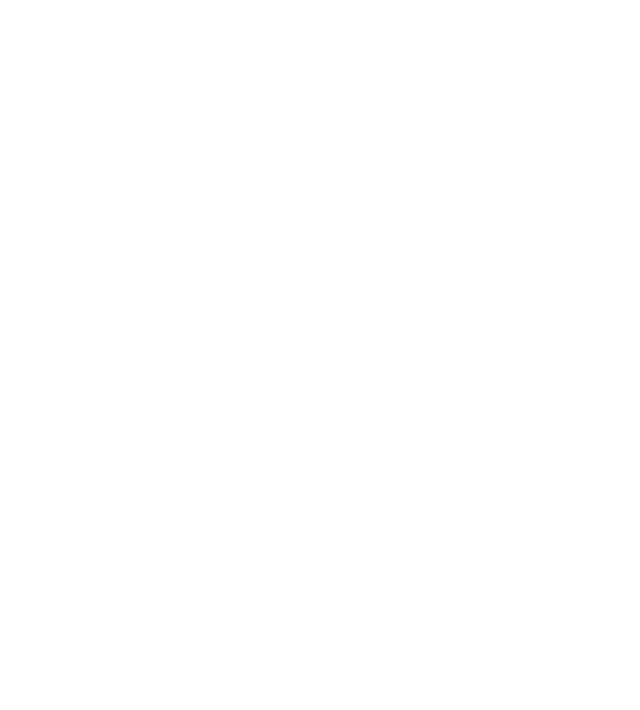
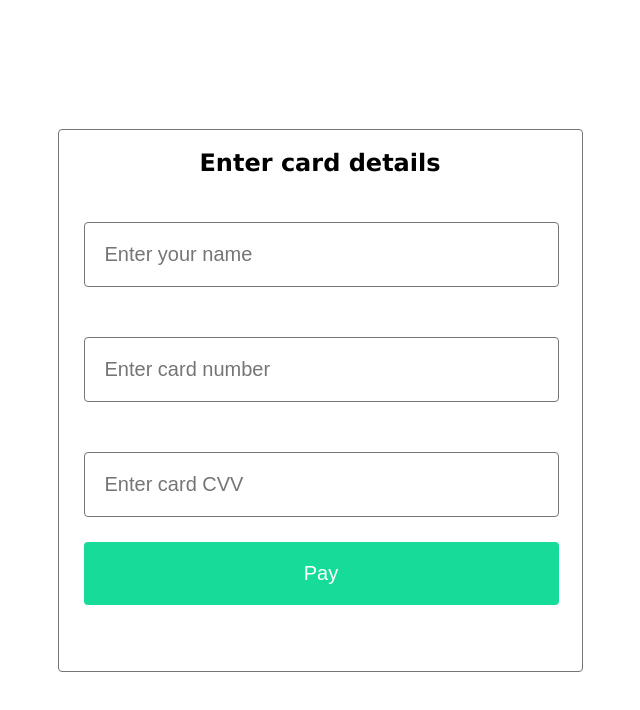
Before and after one commit to ianapavlycheva/restaurant-ordering-app, a plain HTML site: page index.html in a window 1280 px wide. Shown: the whole page, without its empty margins (320-960 px from the left). Drawn offline with Linux system fonts and the light colour scheme.

Commit message:
Add modal

```diff
--- a/index.css
+++ b/index.css
@@ -1,3 +1,48 @@
+* {
+  box-sizing: border-box;
+}
+
 body {
   margin: 0;
 }
+
+.modal {
+  /* display: none; */
+  position: fixed;
+  right: 0;
+  left: 0;
+  top: 0;
+  bottom: 0;
+  margin: auto;
+  height: 543px;
+  width: 525px;
+  border: 1px solid #757575;
+  border-radius: 4px;
+  background-color: #ffffff;
+  text-align: center;
+  font-family: Verdana, sans-serif;
+}
+
+.modal-btn {
+  padding: 20px 24px;
+  cursor: pointer;
+  background-color: #16db99;
+  color: #ffffff;
+  font-size: 20px;
+  border-radius: 4px;
+  border: none;
+  font-weight: 700px;
+  width: 475px;
+  margin-left: 25px;
+  margin-right: 25px;
+}
+
+input {
+  margin-top: 10px;
+  border: 1px solid #757575;
+  padding: 20px;
+  width: 475px;
+  border-radius: 4px;
+  margin: 25px 25px 25px 25px;
+  font-size: 20px;
+}
--- a/index.html
+++ b/index.html
@@ -7,6 +7,34 @@
     <title>Reastaurant Ordering App</title>
   </head>
   <body>
+    <header></header>
+
+    <div class="modal" id="modal">
+      <div class="modal-inner" id="modal-inner">
+        <h2>Enter card details</h2>
+        <form id="order-form">
+          <input
+            type="text"
+            name="fullName"
+            placeholder="Enter your name"
+            required
+          />
+          <input
+            type="number"
+            name="cardNumber"
+            placeholder="Enter card number"
+            required
+          />
+          <input
+            type="number"
+            name="cardCvv"
+            placeholder="Enter card CVV"
+            required
+          />
+          <button type="submit" class="modal-btn">Pay</button>
+        </form>
+      </div>
+    </div>
     <script src="index.js"></script>
   </body>
 </html>
```
